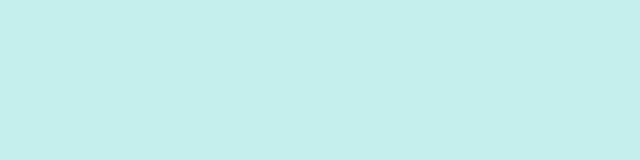
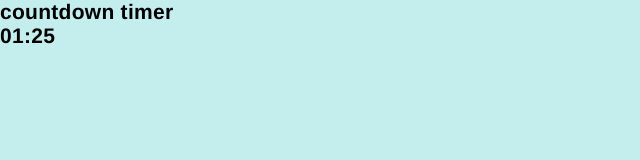
Before and after one commit to LesiaBelinska/front-end-pro, a plain HTML site: page index.html in a window 1280 px wide. Shown: the whole page, without its empty margins (0-640 px from the left). Drawn offline with nearby package versions, Linux system fonts and the light colour scheme.

Commit message:
Update index.html

```diff
--- a/index.html
+++ b/index.html
@@ -8,6 +8,10 @@
     <link rel="stylesheet" href="./main.css" />
 </head>
 <body>
+    <div class="container">
+        <h2 class="title">countdown timer</h2>
+        <h2 id="timer">01:25</h2>
+    </div>
     <script src="./index.js"></script>
 </body>
 </html>
```
